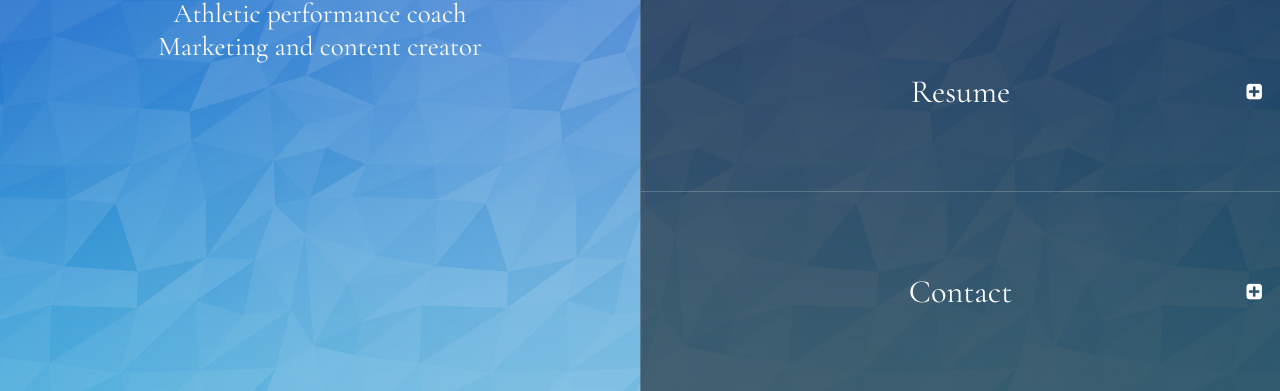
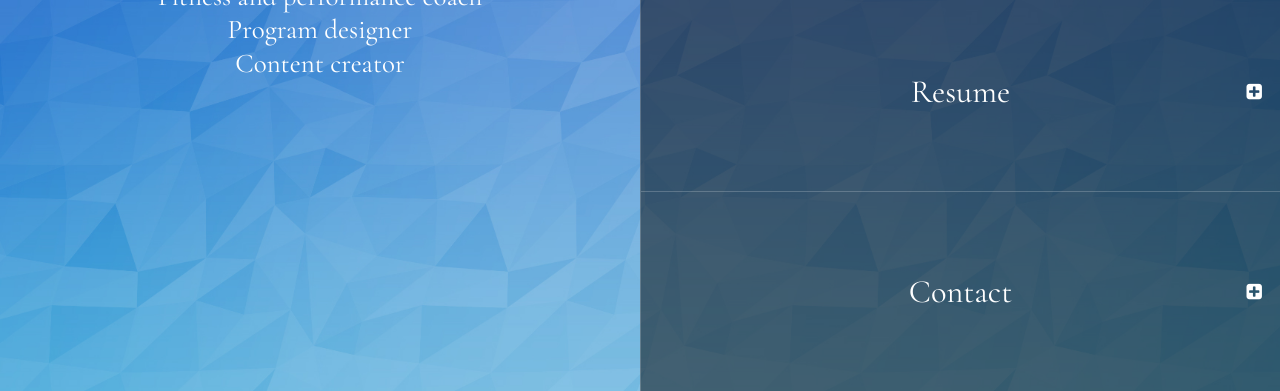
Before and after one commit to hagsey/eh, a website: page index.html in a window 1280 px wide. Shown: the part 409-800 px from the top of the page. Drawn offline with nearby package versions, Linux system fonts and the light colour scheme.

Commit message:
updated subtitles

```diff
--- a/index.html
+++ b/index.html
@@ -15,8 +15,9 @@
     <div class="main-info">
 
       <h1 class="site-title title">Eric Hagemann<span> MSc, CSCS</span></h1>
-      <h2 class="sub-title title">Athletic performance coach</h2>
-      <h2 class="sub-title title">Marketing and content creator</h2>
+      <h2 class="sub-title title">Fitness and performance coach</h2>
+      <h2 class="sub-title title">Program designer</h2>
+      <h2 class="sub-title title">Content creator</h2>
     </div>
   </main>
   <nav class="right">
```
